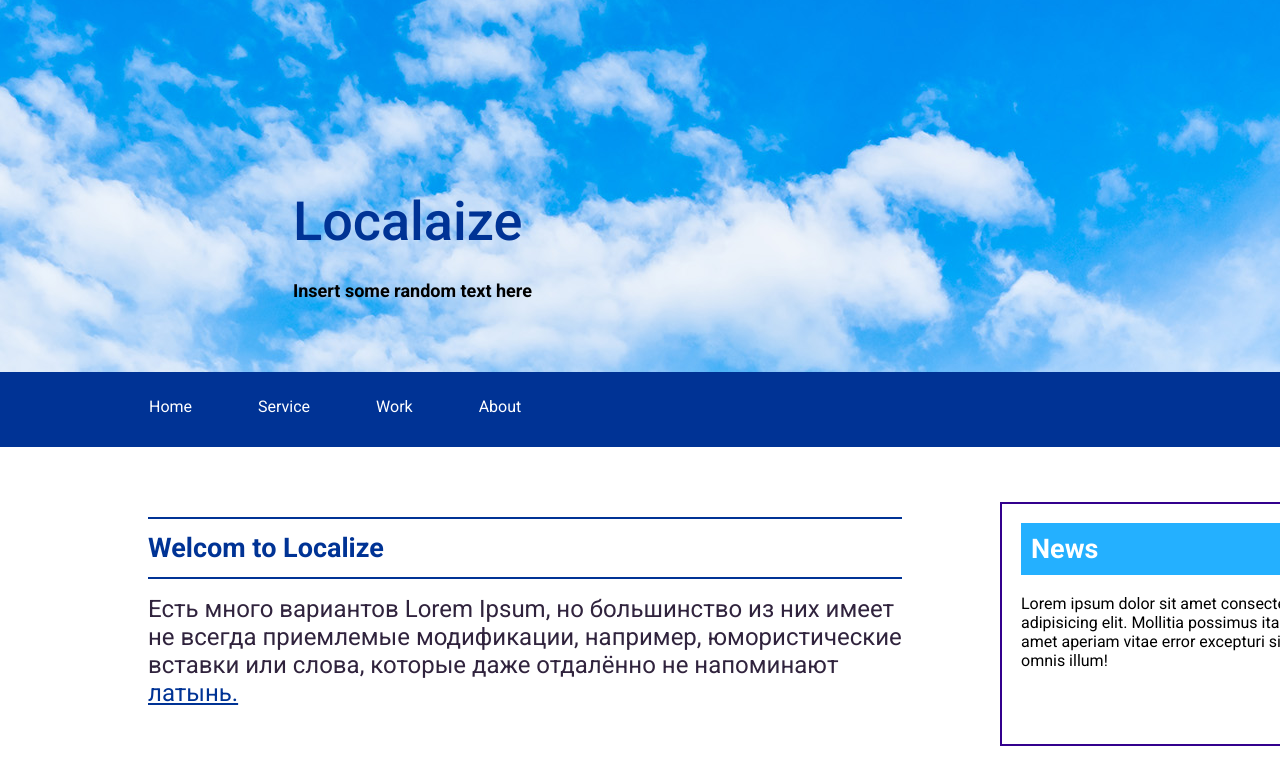
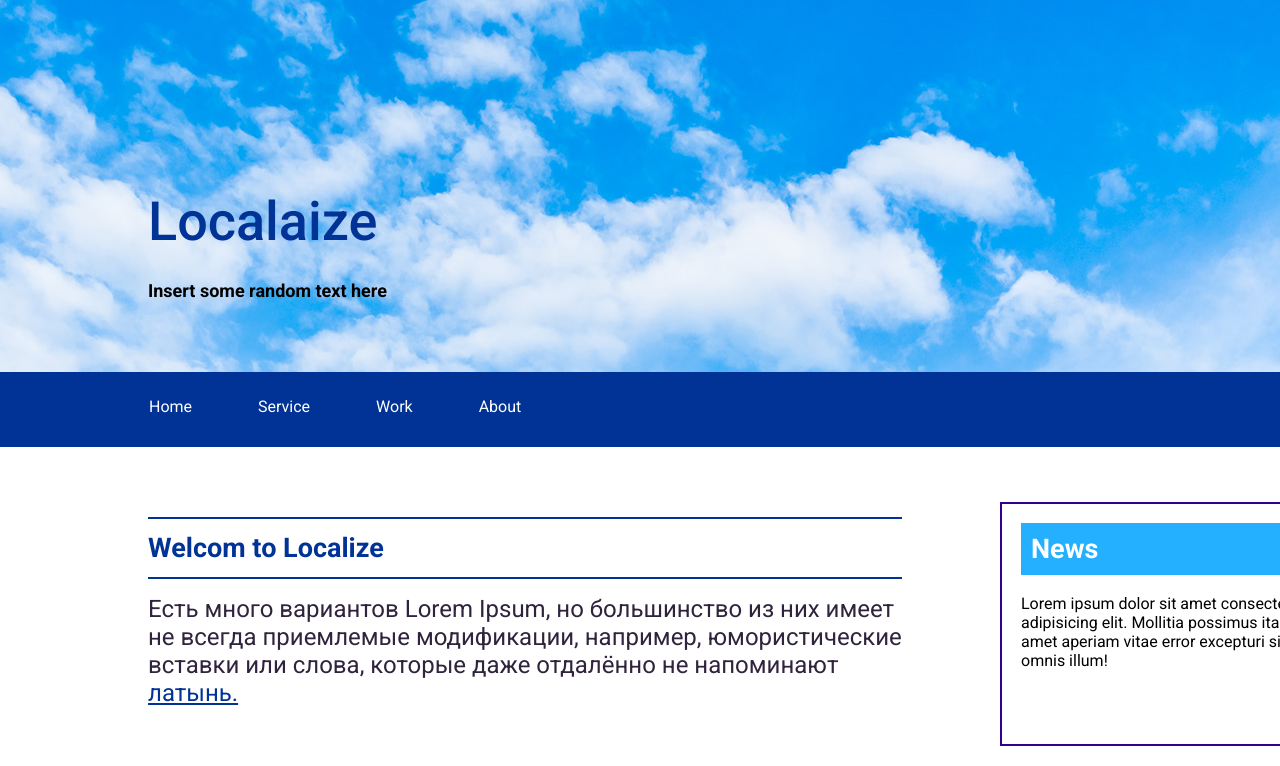
Before and after one commit to Ze1One/Home-work, a plain HTML site: page DZ4+/index.html in a window 1280 px wide. Shown: the top 766 px of the page. Drawn offline with Linux system fonts and the light colour scheme.

Commit message:
fixed css dz4+

```diff
--- a/DZ4+/css/style.css
+++ b/DZ4+/css/style.css
@@ -18,13 +18,13 @@ h1 {
     font-weight: 500;
     font-size: 54px;
     color: #003395;
-    margin: 120px 0px 0px 145px;
+    margin: 120px 0px 0px 0px;
 }
 .backraund_text {
     font-weight: 700;
     font-size: 18px;
     color: #000000;
-    margin: 27px 0px 0px 145px;
+    margin: 27px 0px 0px 0px;
 }
 nav {
     background-color: #003395;
```
